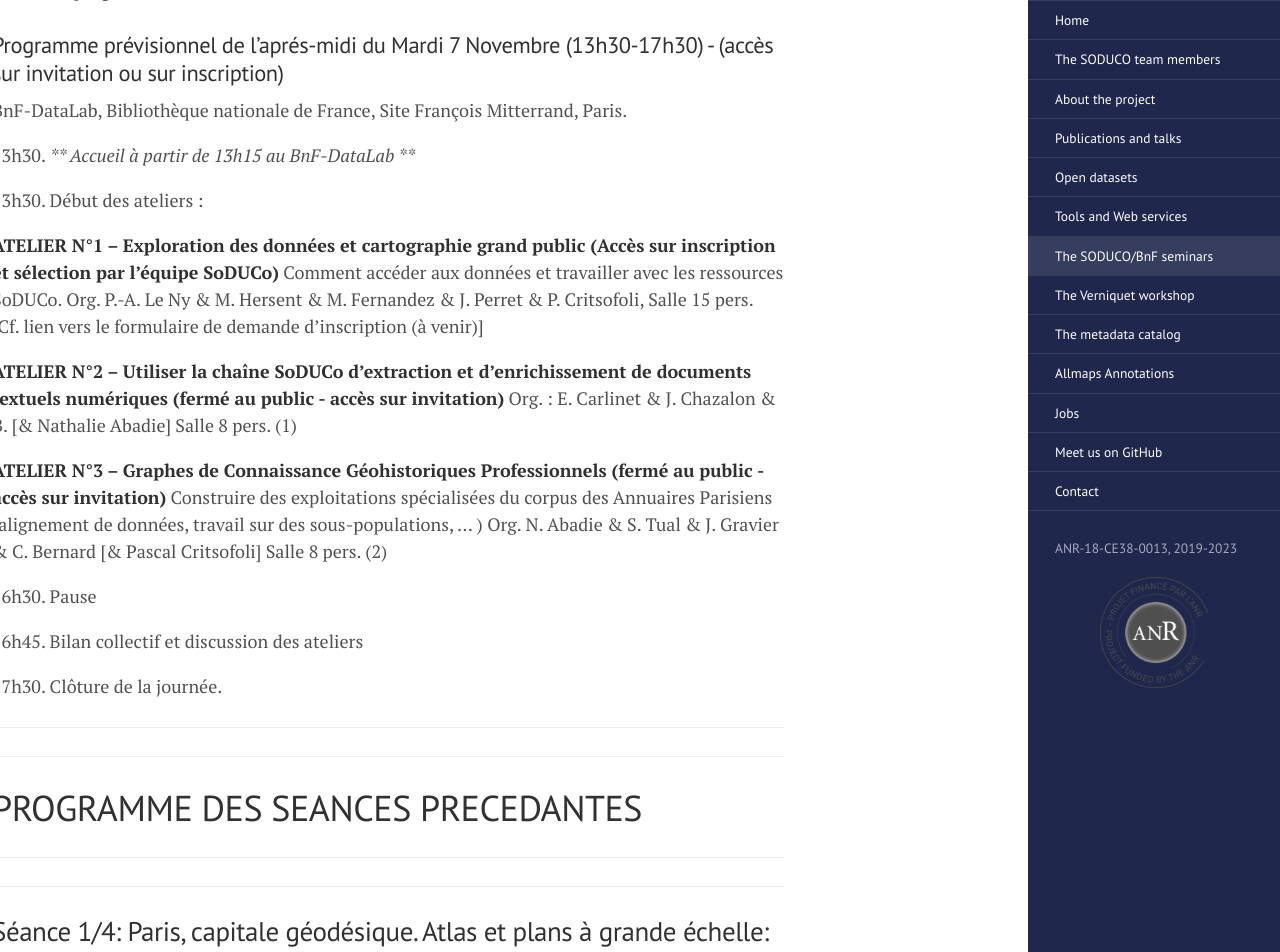
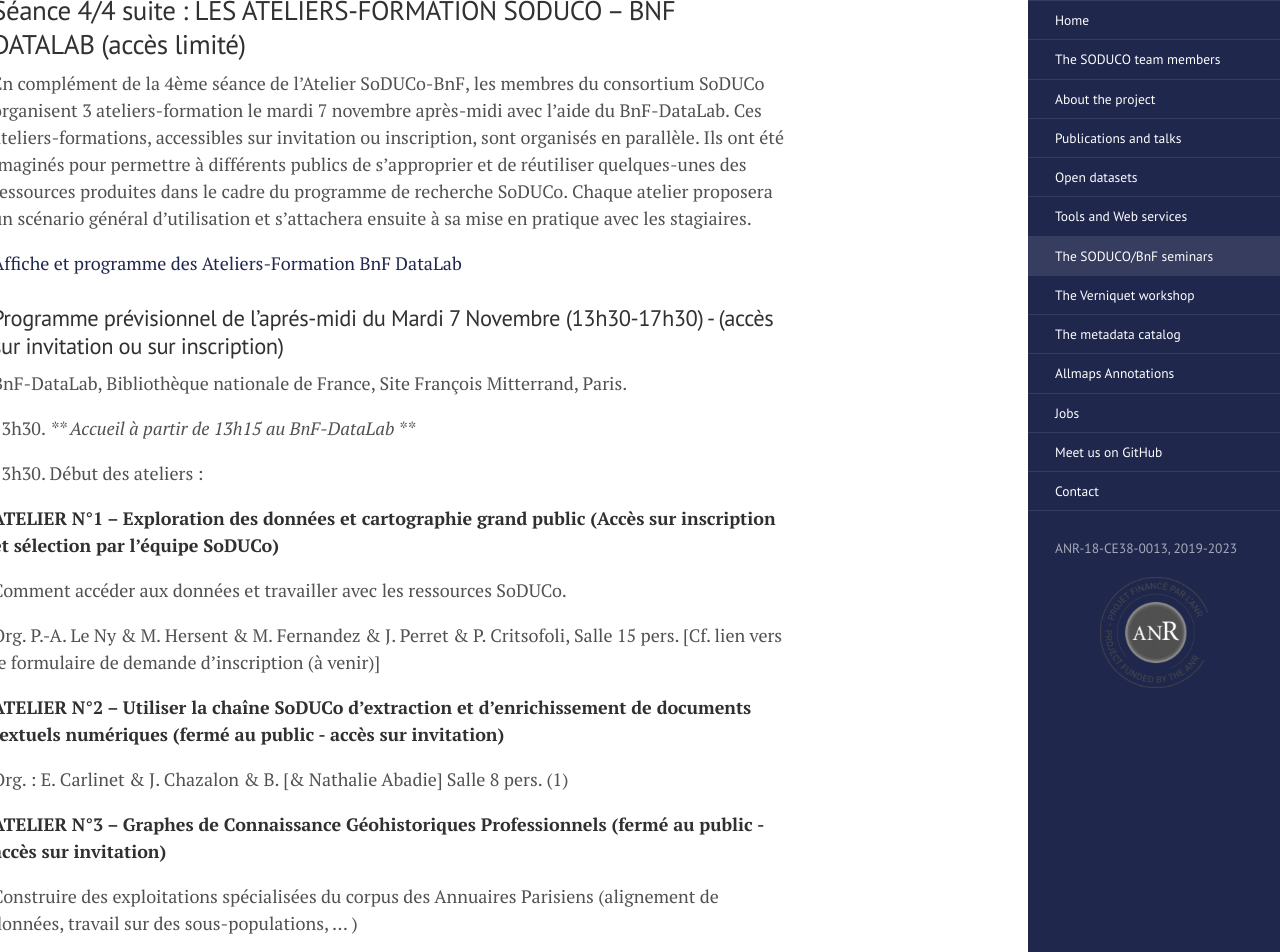
Before and after one commit to soduco/soduco.github.io, a Jekyll site: the page built from soduco_bnf_seminars.md, in a window 1280 px wide and 1400 px high, scrolled down 6385 px. Shown: the top 952 px of the window. Built offline with Jekyll 4.4.1, drawn with Linux system fonts in a browser that asks for light colours; part of the change alters nothing that is shown; some of the changed text lies outside the part shown.

```diff
--- a/soduco_bnf_seminars.md
+++ b/soduco_bnf_seminars.md
@@ -59,9 +59,9 @@ Cette 4ème séance de l'Atelier est ouverte au public.
 
 [https://evento.renater.fr/survey/inscriptions-a-la-4eme-seance-soduco-bnf-6-et-7-novembre-2023-0j6blqtl](https://evento.renater.fr/survey/inscriptions-a-la-4eme-seance-soduco-bnf-6-et-7-novembre-2023-0j6blqtl))
 
-[Affiche et programme de la journée (français)](https://soduco.github.io/public/images/Atelier_Soduco_Bnf_Programme_seance4_6-7Nov2023.pdf) / [Affiche en haute résolution](https://soduco.github.io/public/images/affiche_Atelier_Soduco_Bnf_Programme_seance4_6-7Nov2023.png)
+[Affiche et programme de la 4ème séance](https://soduco.github.io/public/images/Atelier_Soduco_Bnf_Programme_seance4_6-7Nov2023.pdf) / [Affiche en haute résolution](https://soduco.github.io/public/images/affiche_Atelier_Soduco_Bnf_Programme_seance4_6-7Nov2023_HR.png)
 
-![Séminaire SoDUCo-Bnf Journée 3](./public/images/affiche_Atelier_Soduco_Bnf_Programme_seance4_6-7Nov2023.png)
+![Séminaire SoDUCo-Bnf Journée 3](./public/images/affiche_Atelier_Soduco_Bnf_Programme_seance4_6-7Nov2023_BR.png)
 
 ### Introduction à la 4ème séance de l'Atelier SoDUCo-BnF:
 
@@ -153,15 +153,20 @@ BnF-DataLab, Bibliothèque nationale de France, Site François Mitterrand, Paris
 13h30. Début des ateliers  :
 
 **ATELIER N°1 – Exploration des données et cartographie grand public (Accès sur inscription et sélection par l'équipe SoDUCo)**
+
 Comment accéder aux données et travailler avec les ressources SoDUCo.
+
 Org. P.-A. Le Ny & M. Hersent & M. Fernandez & J. Perret & P. Critsofoli, Salle 15 pers.
 [Cf. lien vers le formulaire de demande d’inscription (à venir)]
 
 **ATELIER N°2 – Utiliser la chaîne SoDUCo d’extraction et d’enrichissement de documents textuels numériques (fermé au public - accès sur invitation)**
+
 Org. : E. Carlinet & J. Chazalon & B. [& Nathalie Abadie] Salle 8 pers. (1)
 
 **ATELIER N°3 – Graphes de Connaissance Géohistoriques Professionnels (fermé au public - accès sur invitation)**
+
 Construire des exploitations spécialisées du corpus des Annuaires Parisiens (alignement de données, travail sur des sous-populations, … )
+
 Org. N. Abadie & S. Tual & J. Gravier & C. Bernard [& Pascal Critsofoli] Salle 8 pers. (2)
 
 16h30. Pause
```
